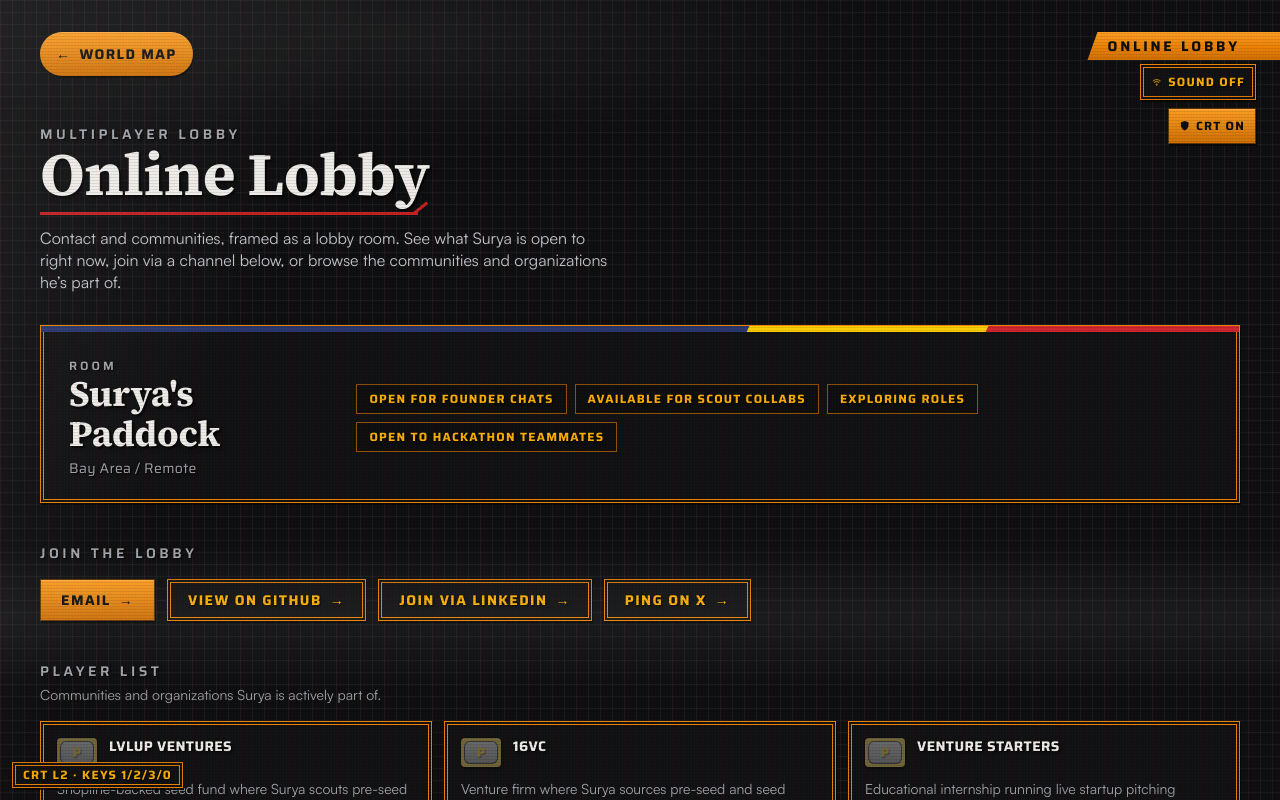
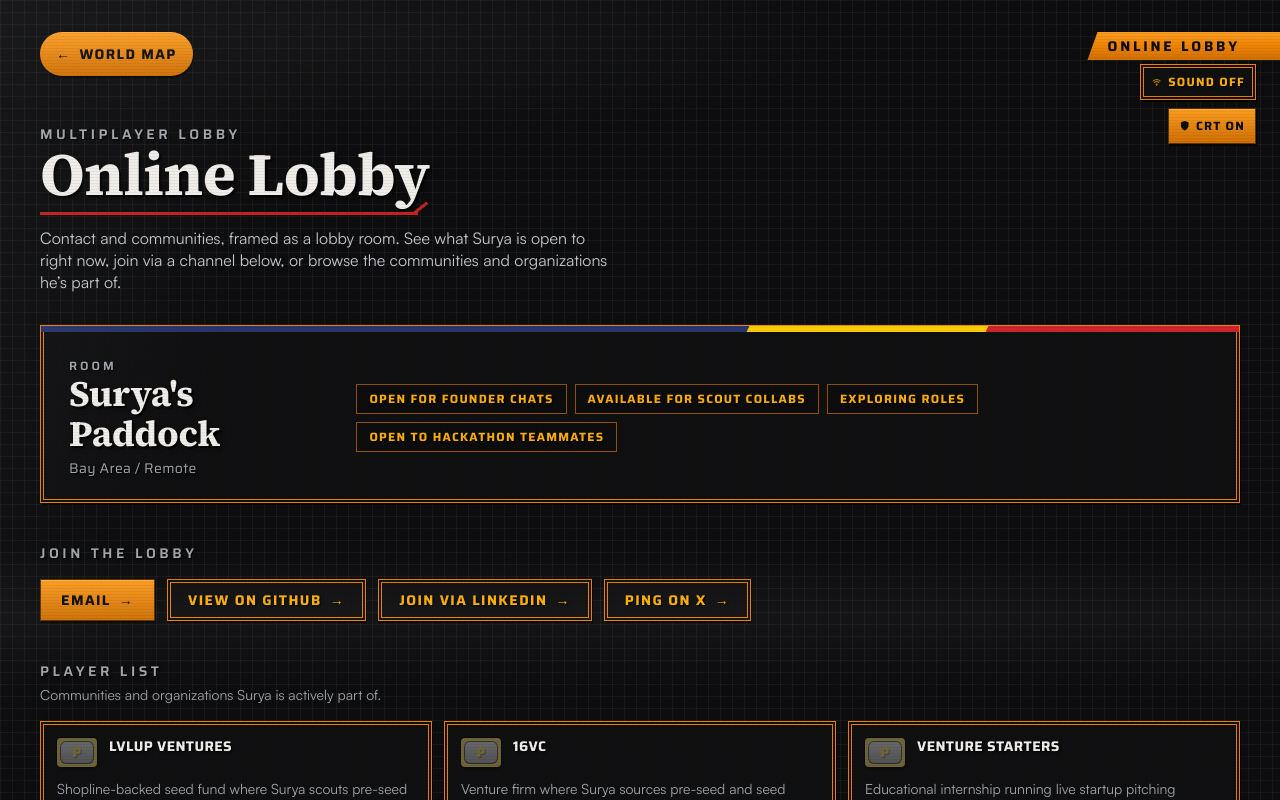
Before and after one commit to Nxver-GitHub/surya-portfolio, a Next.js app: page /lobby in a window 1280 px wide. Shown: the top 800 px of the page. Built offline with nearby package versions, Linux system fonts and the light colour scheme; no server answers.

Commit message:
feat: lock CRT effect at subtle intensity, strip prototype switcher

```diff
--- a/src/app/globals.css
+++ b/src/app/globals.css
@@ -509,29 +509,17 @@ body {
    A fixed, pointer-transparent overlay ABOVE all UI (z-70 > boot's z-60): the
    viewer looks at the site through a consumer-Trinitron tube. Three layers:
    texture (scanlines + RGB aperture-grille), glass (vignette + static lamp
-   glare), and a slow rolling refresh band. Intensity is token-driven via
-   [data-crt-level] on <html>; [data-crt="off"] removes the glass entirely.
-   The band is compositor-only (transform) and dies under reduced motion. */
-:root[data-crt-level="1"] {
+   glare), and a slow rolling refresh band. Intensity is token-driven (below);
+   [data-crt="off"] on <html> removes the glass entirely. The band is
+   compositor-only (transform) and dies under reduced motion. */
+/* Owner-locked intensity (prototype level 1, "subtle"): felt more than seen.
+   Raise these together if the tube ever needs to read stronger. */
+:root {
   --crt-scan: 0.05;
   --crt-rgb: 0.025;
   --crt-vig: 0.22;
   --crt-glare: 0.045;
   --crt-band: 0.035;
-}
-:root[data-crt-level="2"] {
-  --crt-scan: 0.09;
-  --crt-rgb: 0.045;
-  --crt-vig: 0.32;
-  --crt-glare: 0.07;
-  --crt-band: 0.055;
-}
-:root[data-crt-level="3"] {
-  --crt-scan: 0.15;
-  --crt-rgb: 0.075;
-  --crt-vig: 0.45;
-  --crt-glare: 0.11;
-  --crt-band: 0.085;
 }
 
 @layer components {
--- a/src/app/layout.tsx
+++ b/src/app/layout.tsx
@@ -37,7 +37,6 @@ export default function RootLayout({
     <html
       lang="en"
       data-crt="on"
-      data-crt-level="2"
       className={`${satoshi.variable} ${saira.variable} ${sourceSerif.variable} h-full antialiased`}
     >
       <body className="flex min-h-full flex-col">
--- a/src/components/crt/CrtLayer.tsx
+++ b/src/components/crt/CrtLayer.tsx
@@ -4,8 +4,6 @@ import { useCallback, useEffect, useSyncExternalStore } from "react";
 import { Glyph } from "@/components/gt/Glyph";
 
 const MODE_KEY = "sr-crt-mode"; // "on" | "off"
-const LEVEL_KEY = "sr-crt-level"; // "1" | "2" | "3"
-const DEFAULT_LEVEL = "2";
 
 // ── Persisted preference store (mirrors the SoundProvider pattern) ──────────
 const listeners = new Set<() => void>();
@@ -18,18 +16,9 @@ function readMode(): boolean {
   }
 }
 
-function readLevel(): string {
+function writeMode(on: boolean): void {
   try {
-    const raw = window.localStorage.getItem(LEVEL_KEY);
-    return raw === "1" || raw === "2" || raw === "3" ? raw : DEFAULT_LEVEL;
-  } catch {
-    return DEFAULT_LEVEL;
-  }
-}
-
-function write(key: string, value: string): void {
-  try {
-    window.localStorage.setItem(key, value);
+    window.localStorage.setItem(MODE_KEY, on ? "on" : "off");
   } catch {
     // best-effort (private mode etc.)
   }
@@ -66,49 +55,21 @@ function CrtToggle({ on, onToggle }: { on: boolean; onToggle: () => void }) {
 /**
  * Site-wide CRT glass: renders the fixed effect overlay (see `.crt-fx` in
  * globals.css) and the persistent CRT toggle, and mirrors the persisted
- * preference onto <html data-crt / data-crt-level> so the effect is pure CSS.
- * On by default; the rolling band dies under prefers-reduced-motion.
- *
- * PROTOTYPE ONLY (strip before finalizing): keys 1/2/3 switch intensity and 0
- * toggles the effect, with a small readout chip bottom-left, so the owner can
- * judge intensities live on the preview. Keystrokes inside inputs/textareas
- * (e.g. the café terminal) are ignored.
+ * preference onto <html data-crt> so the effect itself is pure CSS. On by
+ * default at the owner-locked subtle intensity; the toggle is the readability/
+ * accessibility escape hatch, and the rolling band dies under
+ * prefers-reduced-motion.
  */
 export function CrtLayer() {
   const on = useSyncExternalStore(subscribe, readMode, () => true);
-  const level = useSyncExternalStore(subscribe, readLevel, () => DEFAULT_LEVEL);
 
   useEffect(() => {
-    const root = document.documentElement;
-    root.dataset.crt = on ? "on" : "off";
-    root.dataset.crtLevel = level;
-  }, [on, level]);
+    document.documentElement.dataset.crt = on ? "on" : "off";
+  }, [on]);
 
   const toggle = useCallback(() => {
-    write(MODE_KEY, on ? "off" : "on");
+    writeMode(!on);
   }, [on]);
-
-  // PROTOTYPE ONLY: live intensity switcher for the preview review.
-  useEffect(() => {
-    const onKey = (event: KeyboardEvent) => {
-      const target = event.target as HTMLElement | null;
-      if (
-        target &&
-        (target.tagName === "INPUT" ||
-          target.tagName === "TEXTAREA" ||
-          target.isContentEditable)
-      ) {
-        return;
-      }
-      if (event.key === "0") write(MODE_KEY, readMode() ? "off" : "on");
-      else if (event.key === "1" || event.key === "2" || event.key === "3") {
-        write(LEVEL_KEY, event.key);
-        write(MODE_KEY, "on");
-      }
-    };
-    window.addEventListener("keydown", onKey);
-    return () => window.removeEventListener("keydown", onKey);
-  }, []);
 
   return (
     <>
@@ -118,13 +79,6 @@ export function CrtLayer() {
         <div className="crt-fx-band" />
       </div>
       <CrtToggle on={on} onToggle={toggle} />
-      {/* PROTOTYPE ONLY: intensity readout for the preview review. */}
-      <div
-        aria-hidden="true"
-        className="plate ts-hard fixed bottom-3 left-3 z-50 px-2.5 py-1 font-display text-xs font-bold tracking-widest text-gt-bright uppercase"
-      >
-        CRT {on ? `L${level}` : "off"} · keys 1/2/3/0
-      </div>
     </>
   );
 }
```
